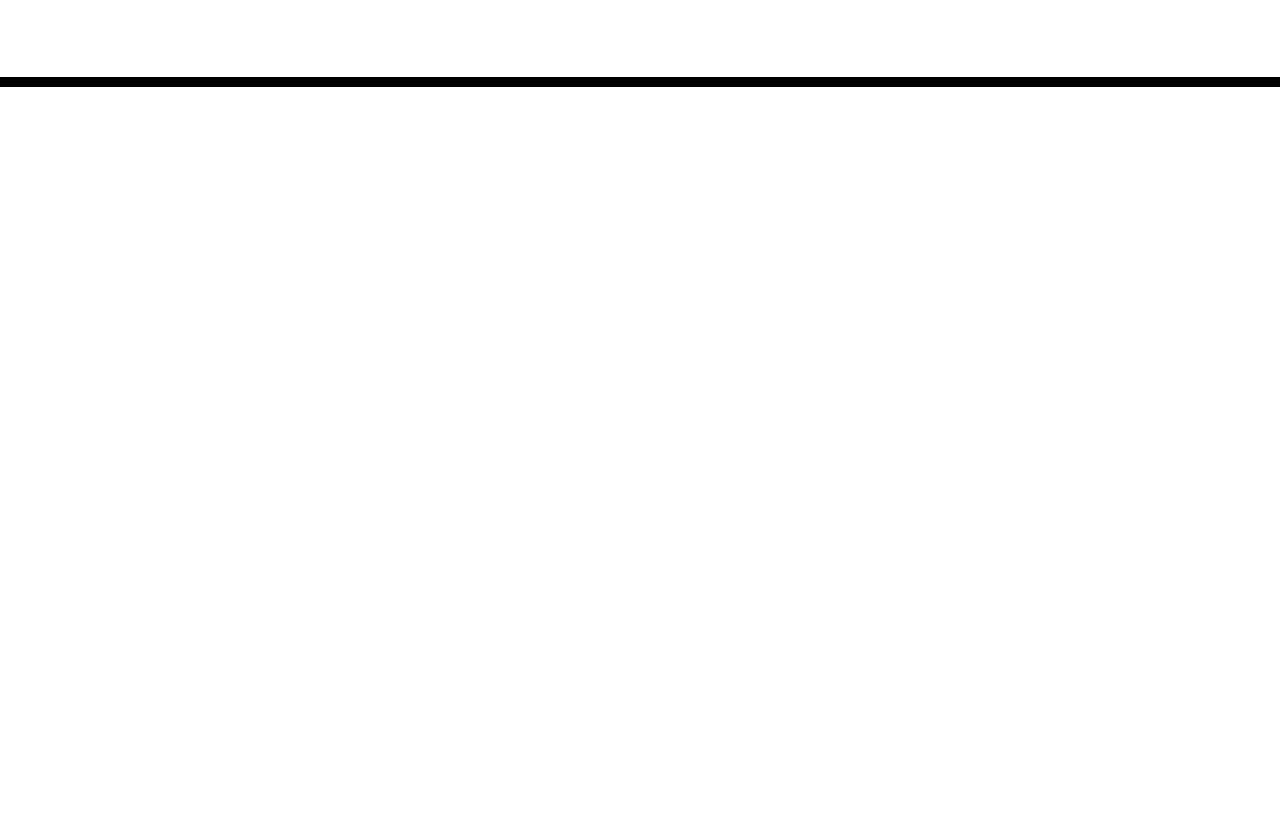
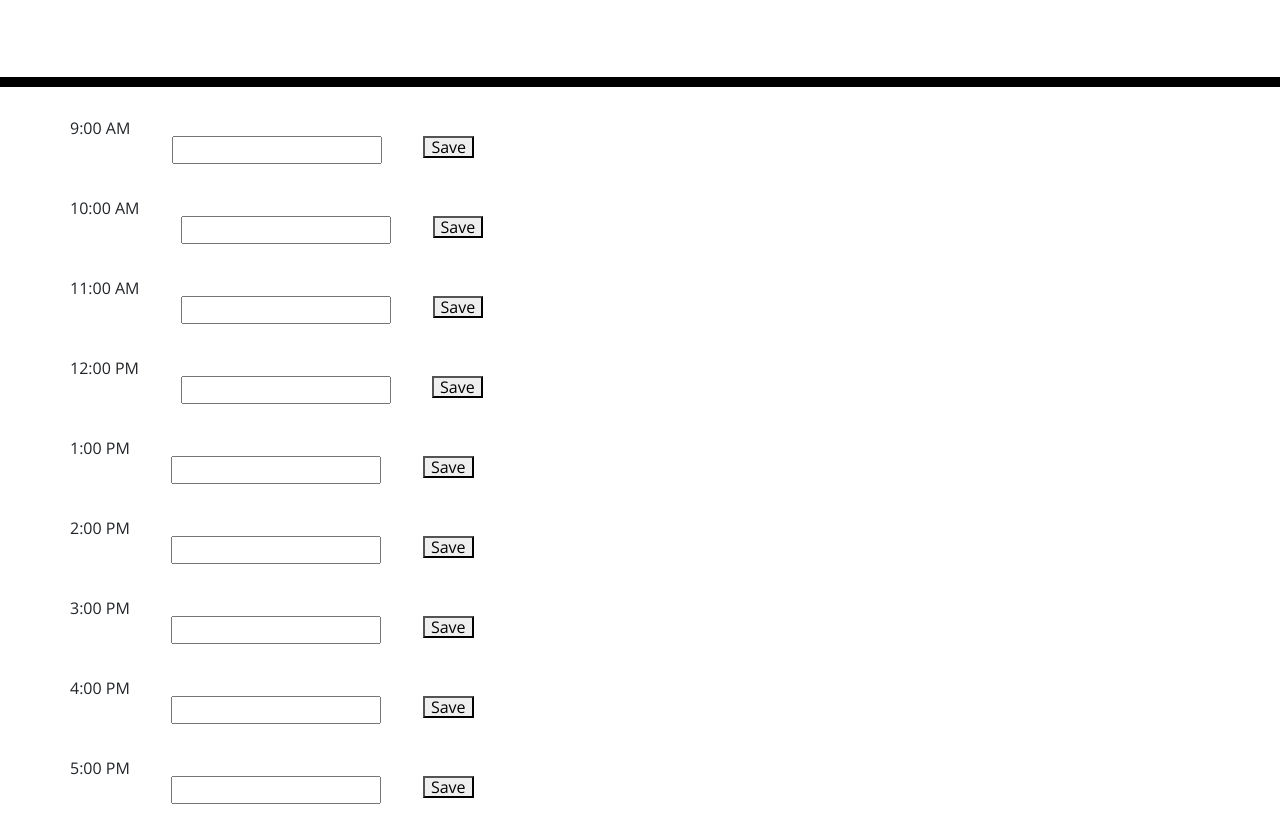
Before and after one commit to nmonsivais/dailyplanner, a plain HTML site: page index.html in a window 1280 px wide. Shown: the part 181-1020 px from the top of the page. Before the commit the page ends 800 px from the top, so only its background shows below. Drawn offline with nearby package versions, Linux system fonts and the light colour scheme.

Commit message:
HArd-coded time, input, and button.  Created for loop for ID#s

```diff
--- a/assets/js/app.js
+++ b/assets/js/app.js
@@ -1,10 +1,17 @@
-//create inputs
-
-//add save button
-//
+for (var i = 9; i < 18; i++) {
+  console.log(i);
+}
 
 // in order to get one segment or block of time on page...
-// #1 create div with class of row
+
+// #1 create div with class of row and append it to container.
+
+// var row = $("<row>");
+// var column = $("<col-XL-4>");
+// var row3column = $(row).append(column);
+// var container = document.querySelector(".container");
+
+// container.append(row3column);
 
 // #2 first column will contain time via moment (use placeholer to start)
 // #3 second column will contain user INPUT field
--- a/index.html
+++ b/index.html
@@ -1,15 +1,25 @@
 <!DOCTYPE html>
 <html lang="en">
-
   <head>
     <meta charset="UTF-8" />
     <meta name="viewport" content="width=device-width, initial-scale=1.0" />
     <meta http-equiv="X-UA-Compatible" content="ie=edge" />
-    <link rel="stylesheet" href="https://stackpath.bootstrapcdn.com/bootstrap/4.3.1/css/bootstrap.min.css" />
-    <link rel="stylesheet" href="https://use.fontawesome.com/releases/v5.8.1/css/all.css"
-        integrity="sha384-50oBUHEmvpQ+1lW4y57PTFmhCaXp0ML5d60M1M7uH2+nqUivzIebhndOJK28anvf" crossorigin="anonymous" />
-    <link href="https://fonts.googleapis.com/css?family=Open+Sans&display=swap" rel="stylesheet" />
+    <link
+      rel="stylesheet"
+      href="https://stackpath.bootstrapcdn.com/bootstrap/4.3.1/css/bootstrap.min.css"
+    />
+    <link
+      rel="stylesheet"
+      href="https://use.fontawesome.com/releases/v5.8.1/css/all.css"
+      integrity="sha384-50oBUHEmvpQ+1lW4y57PTFmhCaXp0ML5d60M1M7uH2+nqUivzIebhndOJK28anvf"
+      crossorigin="anonymous"
+    />
+    <link
+      href="https://fonts.googleapis.com/css?family=Open+Sans&display=swap"
+      rel="stylesheet"
+    />
     <link rel="stylesheet" href="assets/css/style.css" />
+
     <title>Work Day Scheduler</title>
   </head>
 
@@ -20,12 +30,119 @@
       <p id="currentDay" class="lead"></p>
     </header>
     <div class="container">
+      <div class="row">
+        <div class="col-XL-4">9:00 AM</div>
+
+        <div class="col-XL-4">
+          <input id="9" />
+        </div>
+
+        <div class="col-XL-4">
+          <button>Save</button>
+        </div>
+      </div>
+
+      <div class="row">
+        <div class="col-XL-4">10:00 AM</div>
+
+        <div class="col-XL-4">
+          <input id="10" />
+        </div>
+
+        <div class="col-XL-4">
+          <button>Save</button>
+        </div>
+      </div>
+
+      <div class="row">
+        <div class="col-XL-4">11:00 AM</div>
+
+        <div class="col-XL-4">
+          <input id="11" />
+        </div>
+
+        <div class="col-XL-4">
+          <button>Save</button>
+        </div>
+      </div>
+
+      <div class="row">
+        <div class="col-XL-4">12:00 PM</div>
+
+        <div class="col-XL-4">
+          <input id="12" />
+        </div>
+
+        <div class="col-XL-4">
+          <button>Save</button>
+        </div>
+      </div>
+
+      <div class="row">
+        <div class="col-XL-4">1:00 PM</div>
+
+        <div class="col-XL-4">
+          <input id="13" />
+        </div>
+
+        <div class="col-XL-4">
+          <button>Save</button>
+        </div>
+      </div>
+
+      <div class="row">
+        <div class="col-XL-4">2:00 PM</div>
+
+        <div class="col-XL-4">
+          <input id="14" />
+        </div>
+
+        <div class="col-XL-4">
+          <button>Save</button>
+        </div>
+      </div>
+
+      <div class="row">
+        <div class="col-XL-4">3:00 PM</div>
+
+        <div class="col-XL-4">
+          <input id="15" />
+        </div>
+
+        <div class="col-XL-4">
+          <button>Save</button>
+        </div>
+      </div>
+
+      <div class="row">
+        <div class="col-XL-4">4:00 PM</div>
+
+        <div class="col-XL-4">
+          <input id="16" />
+        </div>
+
+        <div class="col-XL-4">
+          <button>Save</button>
+        </div>
+      </div>
+
+      <div class="row">
+        <div class="col-XL-4">5:00 PM</div>
+
+        <div class="col-XL-4">
+          <input id="17" />
+        </div>
+
+        <div class="col-XL-4">
+          <button>Save</button>
+        </div>
+      </div>
+
       <!-- Timeblocks go here -->
     </div>
 
-    <script src="assets/js/app.js"></script>
     <script src="https://code.jquery.com/jquery-3.4.1.min.js"></script>
     <script src="https://cdnjs.cloudflare.com/ajax/libs/moment.js/2.24.0/moment.min.js"></script>
+    <script src="assets/js/app.js"></script>
   </body>
-
 </html>
```
Lines whose indentation alone changed are shown as unchanged.
